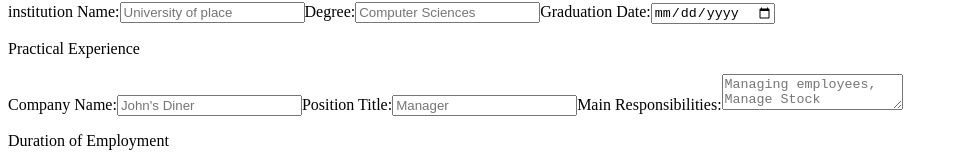
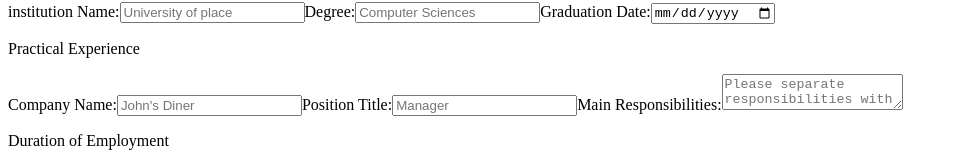
Before and after one commit to Olly-Codes/cv-maker, a React (Vite) app: page / in a window 1280 px wide. Shown: the part 183-347 px from the top of the page, without its empty margins (0-958 px from the left). Built offline with nearby package versions, Linux system fonts and the light colour scheme.

Commit message:
feat: add TextAreaField component

```diff
--- a/src/components/Form.jsx
+++ b/src/components/Form.jsx
@@ -1,5 +1,6 @@
 import { FormSection } from "./FormSection";
 import { InputField } from "./inputField";
+import { TextAreaField } from "./TextAreaField";
 
 export function Form({ user, handleChange, handleSubmit }) {
     return (
@@ -98,13 +99,13 @@ export function Form({ user, handleChange, handleSubmit }) {
                         required={false}
                     />
 
-                    <label htmlFor="mainResponsibilities">Main Responsibilities:</label>
-                    <textarea
+                    <TextAreaField
+                        id="mainResponsibilities"
+                        label="Main Responsibilities:"
                         name="mainResponsibilities"
                         value={user.mainResponsibilities}
-                        id="mainResponsibilities"
-                        placeholder="Managing employees, Manage Stock (separate responsibilities with a comma)"
-                        onChange={(e) => handleChange(e.target.name, e.target.value)}
+                        placeholder="Please separate responsibilities with commas (e.g. cleaning, serving)"
+                        onChange={handleChange}
                     />
                 </FormSection>
 
--- /dev/null
+++ b/src/components/TextAreaField.jsx
@@ -0,0 +1,14 @@
+export function TextAreaField({ id, label, name, value, placeholder, onChange }) {
+    return (
+        <>
+            <label htmlFor={id}>{label}</label>
+                <textarea
+                    name={name}
+                    value={value}
+                    id={id}
+                    placeholder={placeholder}
+                    onChange={(e) => onChange(e.target.name, e.target.value)}
+                />
+        </>
+    )
+}
```
